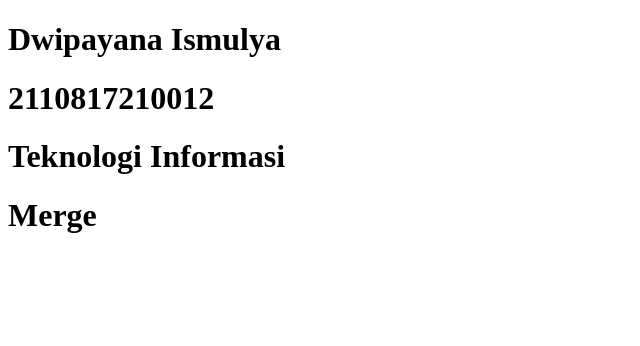
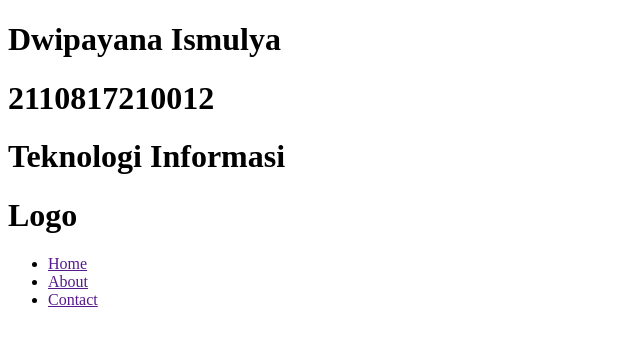
Before and after one commit to DwipayanaIsmulya/belajar-collab, a plain HTML site: page index.html in a window 1280 px wide. Shown: the whole page, without its empty margins (0-640 px from the left). Drawn offline with Linux system fonts and the light colour scheme.

Commit message:
ini reset

```diff
--- a/index.html
+++ b/index.html
@@ -9,6 +9,11 @@
     <h1>Dwipayana Ismulya</h1>
     <h1>2110817210012</h1>
     <h1>Teknologi Informasi</h1>
-    <h1>Merge</h1>
+    <h1>Logo</h1>
+    <ul>
+      <li><a href="">Home</a></li>
+      <li><a href="">About</a></li>
+      <li><a href="">Contact</a></li>
+    </ul>
   </body>
 </html>
```
